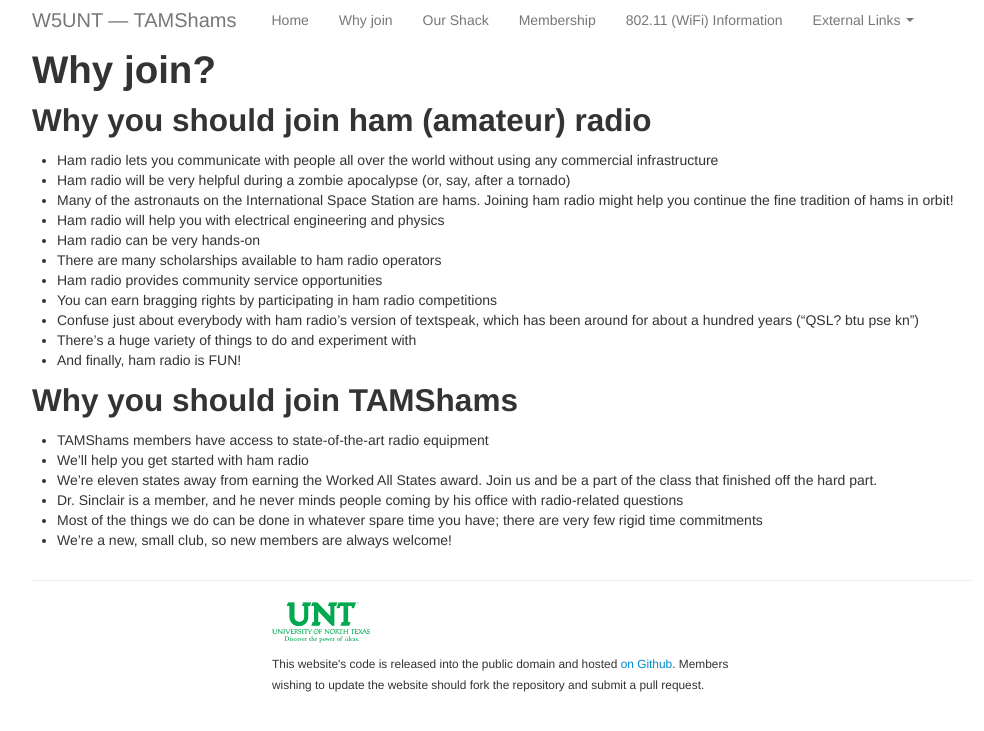
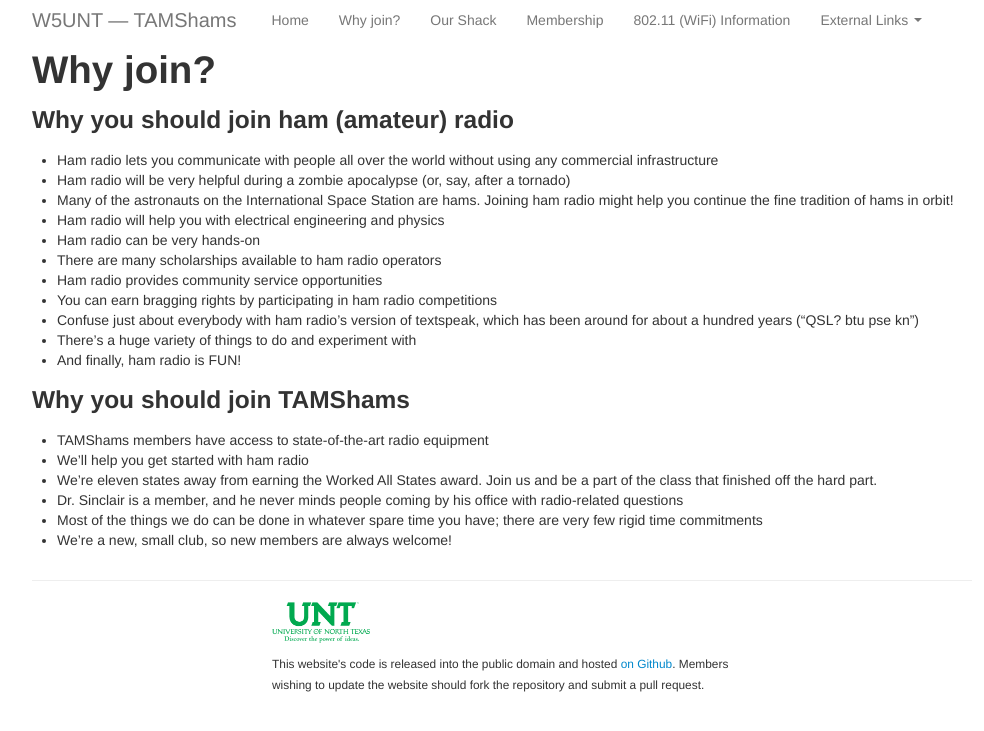
Before and after one commit to w5unt/w5unt.github.com, a Jekyll site: the page built from why-join.md, in a window 1280 px wide. Shown: the top 731 px of the page, without its empty margins (138-1122 px from the left). Built offline with Jekyll 4.4.1, drawn with Linux system fonts in a browser that asks for light colours; nearby versions of some CDN libraries.

Commit message:
Formatting fixes

```diff
--- a/_layouts/default.html
+++ b/_layouts/default.html
@@ -25,7 +25,7 @@ img { margin-bottom: 10px; }
     <nav role="navigation">
       <ul class="nav">
         <li><a href="index.html">Home</a></li>
-        <li><a href="why-join.html">Why join</a></li>
+        <li><a href="why-join.html">Why join?</a></li>
         <li><a href="shack.html">Our Shack</a></li>
         <li><a href="membership.html">Membership</a></li>
         <li><a href="wifi.html">802.11 (WiFi) Information</a></li>
--- a/why-join.md
+++ b/why-join.md
@@ -3,8 +3,7 @@ layout: default
 title: Why join?
 ---
 
-Why you should join ham (amateur) radio
-----------------------------------------
+### Why you should join ham (amateur) radio
 
  - Ham radio lets you communicate with people all over the world without using any commercial infrastructure
  - Ham radio will be very helpful during a zombie apocalypse (or, say, after a tornado)
@@ -18,8 +17,7 @@ Why you should join ham (amateur) radio
  - There’s a huge variety of things to do and experiment with
  - And finally, ham radio is FUN!
 
-Why you should join TAMShams
-----------------------------
+### Why you should join TAMShams
 
  - TAMShams members have access to state-of-the-art radio equipment
  - We’ll help you get started with ham radio
```
